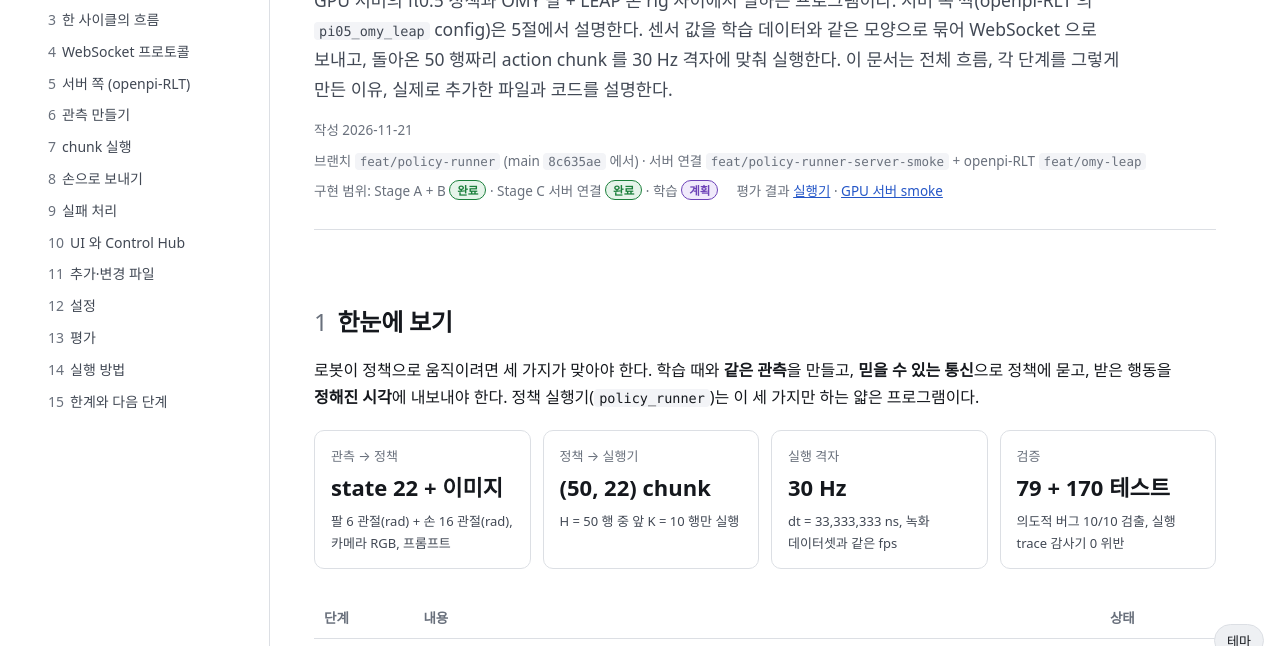
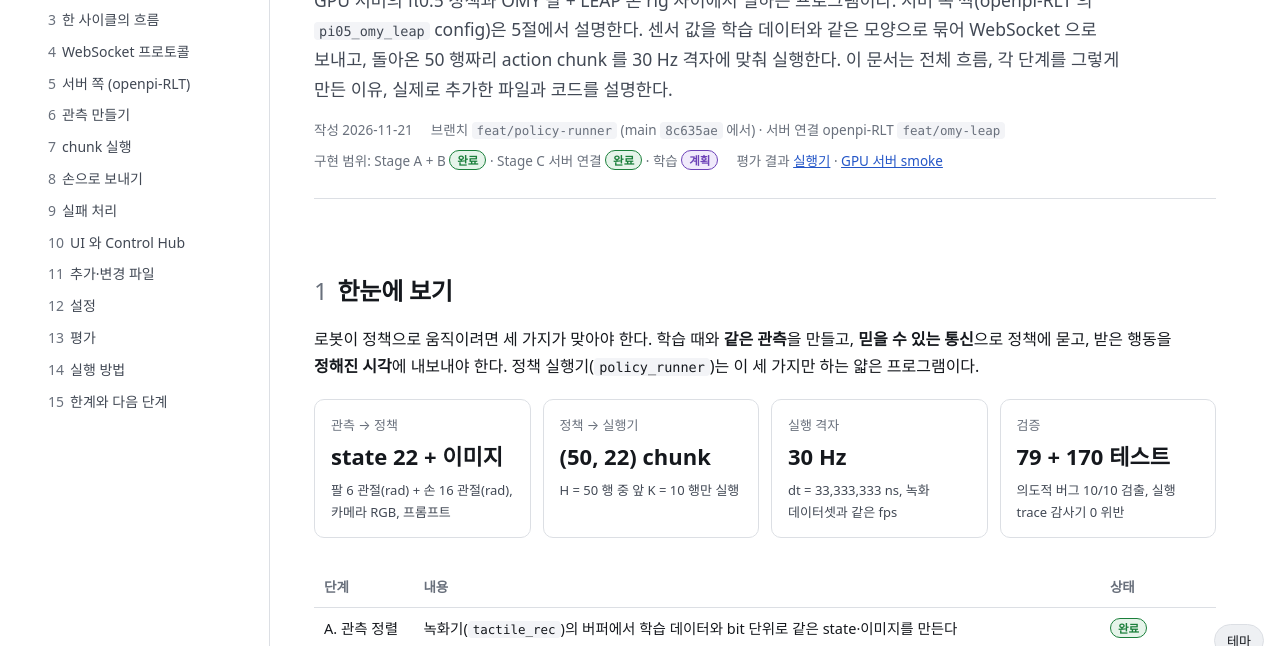
Before and after one commit to chlgkals07/SHAPE_UP_Tactile, a plain HTML site: page docs/policy-runner-guide.html in a window 1280 px wide. Shown: the part 127-773 px from the top of the page. Drawn offline with Linux system fonts and the light colour scheme.

Commit message:
docs(policy): point branch references to feat/policy-runner

```diff
--- a/docs/policy-runner-guide.html
+++ b/docs/policy-runner-guide.html
@@ -176,7 +176,7 @@ svg .fill-line { fill: var(--line); }
   <p class="lead">GPU 서버의 π0.5 정책과 OMY 팔 + LEAP 손 rig 사이에서 일하는 프로그램이다. 서버 쪽 짝(openpi-RLT 의 <code>pi05_omy_leap</code> config)은 5절에서 설명한다. 센서 값을 학습 데이터와 같은 모양으로 묶어 WebSocket 으로 보내고, 돌아온 50 행짜리 action chunk 를 30 Hz 격자에 맞춰 실행한다. 이 문서는 전체 흐름, 각 단계를 그렇게 만든 이유, 실제로 추가한 파일과 코드를 설명한다.</p>
   <div class="meta">
     <span>작성 2026-11-21</span>
-    <span>브랜치 <code>feat/policy-runner</code> (main <code>8c635ae</code> 에서) · 서버 연결 <code>feat/policy-runner-server-smoke</code> + openpi-RLT <code>feat/omy-leap</code></span>
+    <span>브랜치 <code>feat/policy-runner</code> (main <code>8c635ae</code> 에서) · 서버 연결 openpi-RLT <code>feat/omy-leap</code></span>
     <span>구현 범위: Stage A + B <span class="tag done">완료</span> · Stage C 서버 연결 <span class="tag done">완료</span> · 학습 <span class="tag plan">계획</span></span>
     <span>평가 결과 <a href="results/2026-11-21-policy-runner-eval.md">실행기</a> · <a href="results/2026-11-21-server-smoke.md">GPU 서버 smoke</a></span>
   </div>
@@ -980,7 +980,7 @@ policy_metadata={
 <tr><td>문서 <span class="tag new">새</span>/<span class="tag mod">변경</span></td><td class="num"></td><td>계획(결정 표 포함), 평가 결과, <code>policy_runner/README.md</code>, <code>PROGRESS.md</code>, 루트·user_pc README, 이 문서</td></tr>
 </table></div>
 
-<h3>서버 연결 (<code>feat/policy-runner-server-smoke</code>, openpi-RLT <code>feat/omy-leap</code>)</h3>
+<h3>서버 연결 (<code>feat/policy-runner</code>, openpi-RLT <code>feat/omy-leap</code>)</h3>
 <div class="tablewrap"><table>
 <tr><th>파일</th><th class="num">줄</th><th>역할</th></tr>
 <tr><td>openpi-RLT <code>src/openpi/policies/omy_leap_policy.py</code> <span class="tag new">새</span></td><td class="num">132</td><td>요청 → π0.5 입력, 출력 → (50, 22), manifest 생성 (5절)</td></tr>
```
Also changed, not shown: 2 other files.
